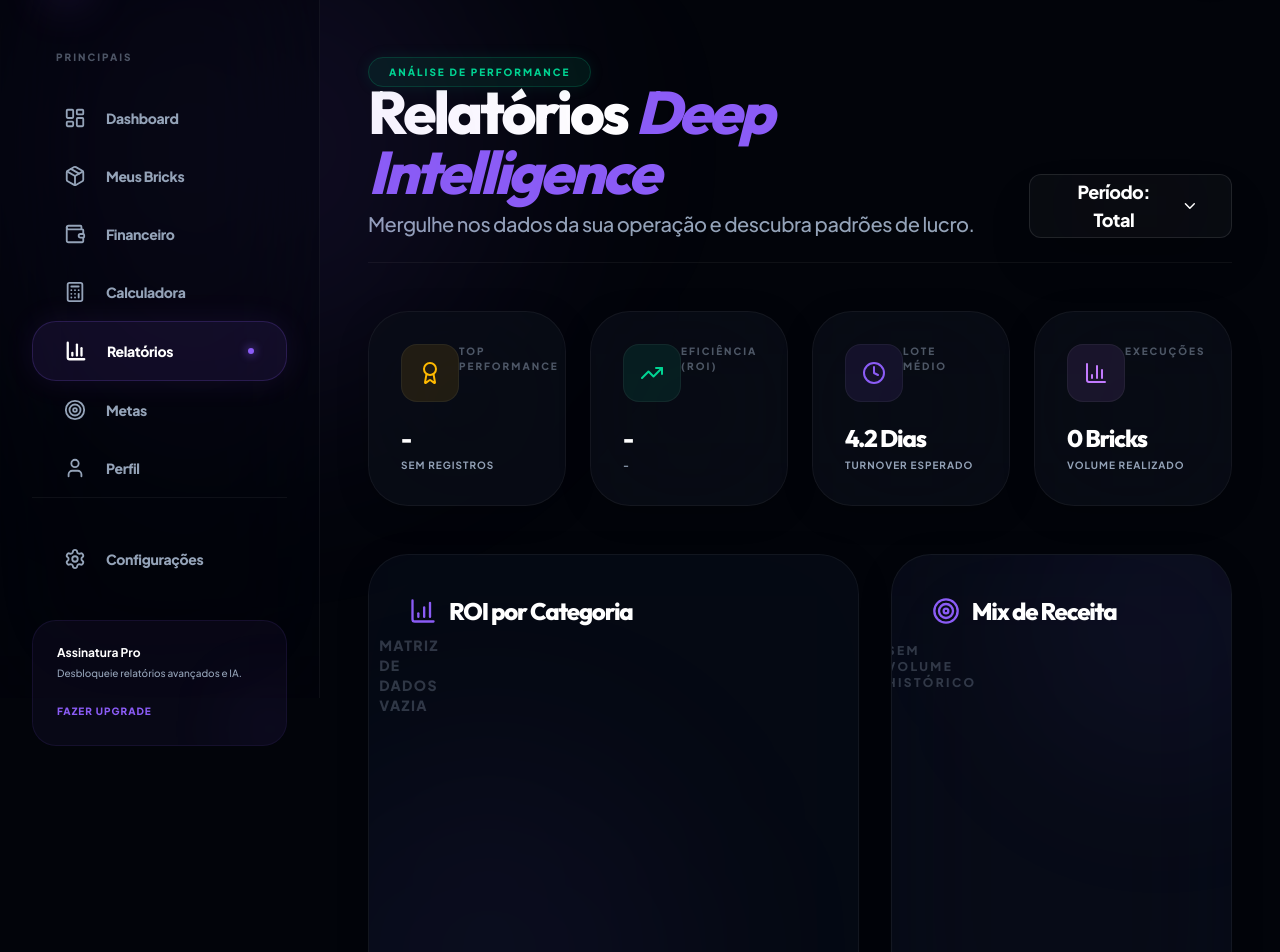
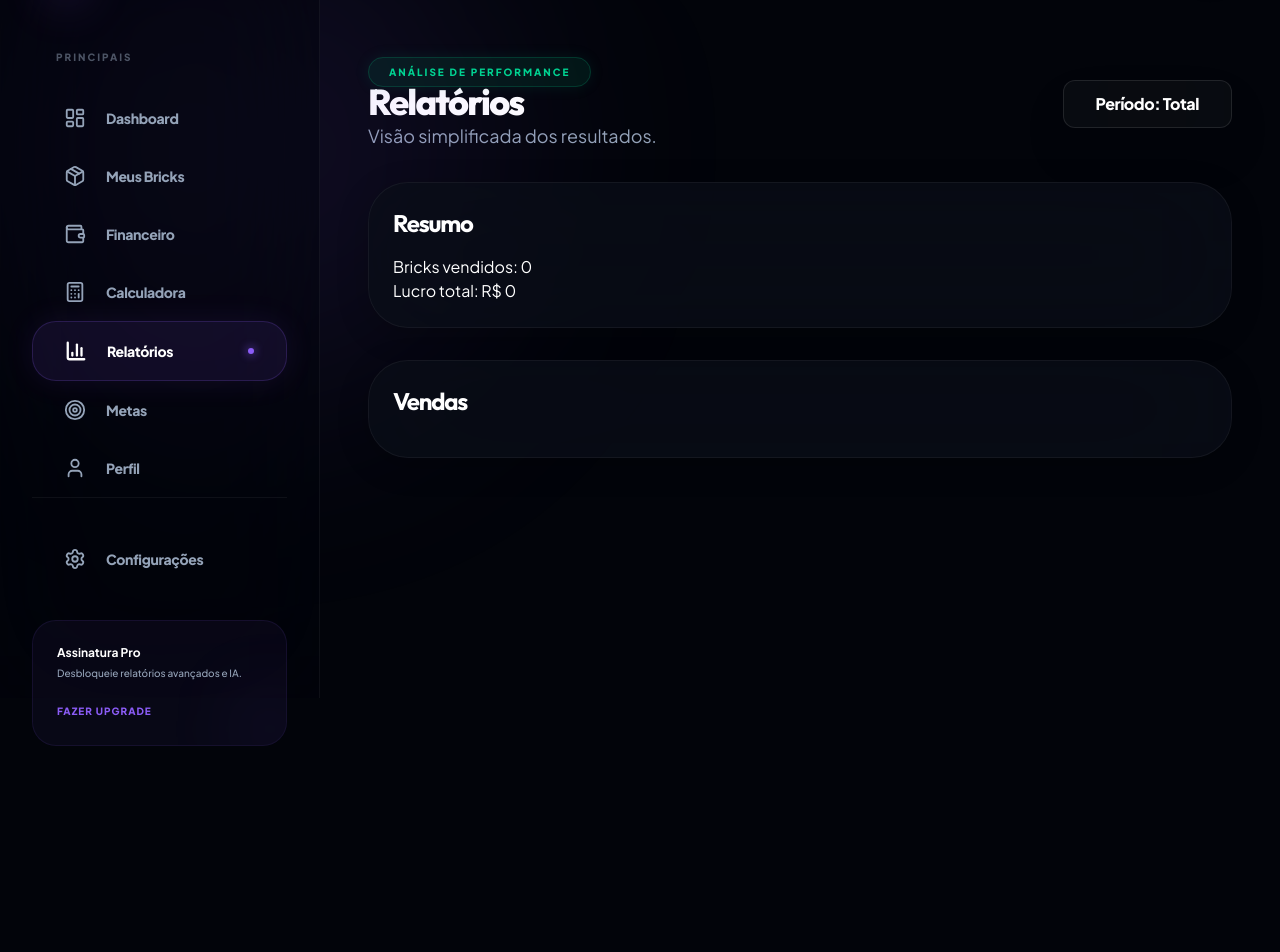
Before and after one commit to LucasFerreiraCode/BrickControl, a React (Vite) app: page /reports in a window 1280 px wide. Shown: the part 102-1054 px from the top of the page. After the commit the page ends 800 px from the top, so only its background shows below. Built offline with nearby package versions, Linux system fonts and the light colour scheme.

Commit message:
Update Reports.tsx

```diff
--- a/src/pages/Reports.tsx
+++ b/src/pages/Reports.tsx
@@ -1,248 +1,39 @@
-import React, { useMemo } from 'react';
-import {
-  BarChart3,
-  PieChart as PieIcon,
-  TrendingUp,
-  Award,
-  Clock,
-  ChevronDown,
-  BarChart4,
-  Target
-} from 'lucide-react';
-import {
-  BarChart,
-  Bar,
-  XAxis,
-  YAxis,
-  CartesianGrid,
-  Tooltip,
-  ResponsiveContainer,
-  PieChart,
-  Pie,
-  Cell
-} from 'recharts';
+import React from 'react';
 import { Card, Badge, Button } from '../components/ui/Common';
 import { useBricks } from '../context/BrickContext';
-import { motion } from 'framer-motion';
-
-const COLORS = ['#8B5CF6', '#10B981', '#F59E0B', '#94A3B8', '#F43F5E'];
 
 const Reports = () => {
-  const { bricks, stats } = useBricks();
-
-  const reportData = useMemo(() => {
-    const soldBricks = bricks.filter(b => b.status === 'Sold');
-
-    // Best Sale
-    const bestSale = soldBricks.length > 0
-      ? [...soldBricks].sort((a, b) => {
-          const profitA = a.salePrice! - a.purchasePrice - a.fees - a.shipping;
-          const profitB = b.salePrice! - b.purchasePrice - b.fees - b.shipping;
-          return profitB - profitA;
-        })[0]
-      : null;
-
-    // Highest ROI
-    const highestROI = soldBricks.length > 0
-      ? [...soldBricks].sort((a, b) => {
-          const roiA = (a.salePrice! - a.purchasePrice - a.fees - a.shipping) / a.purchasePrice;
-          const roiB = (b.salePrice! - b.purchasePrice - b.fees - b.shipping) / b.purchasePrice;
-          return roiB - roiA;
-        })[0]
-      : null;
-
-    // ROI by Category
-    const catROI: Record<string, { totalProfit: number, totalInvestment: number, count: number }> = {};
-    soldBricks.forEach(b => {
-      if (!catROI[b.category]) catROI[b.category] = { totalProfit: 0, totalInvestment: 0, count: 0 };
-      const profit = b.salePrice! - b.purchasePrice - b.fees - b.shipping;
-      catROI[b.category].totalProfit += profit;
-      catROI[b.category].totalInvestment += b.purchasePrice;
-      catROI[b.category].count += 1;
-    });
-
-    const roiByCat = Object.entries(catROI).map(([name, data]) => ({
-      cat: name,
-      roi: Math.round((data.totalProfit / data.totalInvestment) * 100)
-    }));
-
-    // Billing Distribution
-    const billingDist: Record<string, number> = {};
-    soldBricks.forEach(b => {
-      billingDist[b.category] = (billingDist[b.category] || 0) + b.salePrice!;
-    });
-    const pieData = Object.entries(billingDist).map(([name, value]) => ({ name, value }));
-
-    return {
-      bestSale,
-      highestROI,
-      roiByCat,
-      pieData,
-      soldCount: soldBricks.length
-    };
-  }, [bricks]);
+  const { bricks } = useBricks();
+  const soldBricks = bricks.filter(b => b.status === 'Sold');
+  const totalProfit = soldBricks.reduce((sum, b) =>
+    sum + (b.salePrice! - b.purchasePrice - b.fees - b.shipping), 0);
 
   return (
-    <div className="space-y-12 py-8">
-      <header className="flex flex-col md:flex-row md:items-end justify-between gap-8 pb-6 border-b border-white/5">
-        <div className="space-y-2">
+    <div className="space-y-8 py-8">
+      <header className="flex items-center justify-between">
+        <div>
           <Badge variant="green">Análise de Performance</Badge>
-          <h1 className="text-6xl font-black tracking-tighter text-white">
-            Relatórios <span className="text-primary italic">Deep Intelligence</span>
-          </h1>
-          <p className="text-muted text-xl font-medium tracking-tight">Mergulhe nos dados da sua operação e descubra padrões de lucro.</p>
+          <h1 className="text-4xl font-black text-white">Relatórios</h1>
+          <p className="text-muted text-lg">Visão simplificada dos resultados.</p>
         </div>
-        <Button variant="secondary" className="px-8 h-16 border-white/10 text-lg">
-          Período: Total
-          <ChevronDown size={20} className="ml-2" />
-        </Button>
+        <Button variant="secondary" className="px-8 h-12">Período: Total</Button>
       </header>
 
-      {/* Premium Stats Row */}
-      <div className="grid grid-cols-1 md:grid-cols-2 lg:grid-cols-4 gap-6">
-        {[
-          {
-            title: 'Top Performance',
-            value: reportData.bestSale?.name || '-',
-            sub: reportData.bestSale ? `R$ ${(reportData.bestSale.salePrice! - reportData.bestSale.purchasePrice - reportData.bestSale.fees - reportData.bestSale.shipping).toLocaleString()} lucro` : 'Sem registros',
-            icon: Award,
-            color: 'text-amber-400',
-            bg: 'bg-amber-400/10'
-          },
-          {
-            title: 'Eficiência (ROI)',
-            value: reportData.highestROI ? `${(((reportData.highestROI.salePrice! - reportData.highestROI.purchasePrice - reportData.highestROI.fees - reportData.highestROI.shipping) / reportData.highestROI.purchasePrice) * 100).toFixed(0)}%` : '-',
-            sub: reportData.highestROI?.name || '-',
-            icon: TrendingUp,
-            color: 'text-emerald-400',
-            bg: 'bg-emerald-400/10'
-          },
-          {
-            title: 'Lote Médio',
-            value: '4.2 Dias',
-            sub: 'Turnover esperado',
-            icon: Clock,
-            color: 'text-primary',
-            bg: 'bg-primary/10'
-          },
-          {
-            title: 'Execuções',
-            value: `${reportData.soldCount} Bricks`,
-            sub: 'Volume realizado',
-            icon: BarChart3,
-            color: 'text-purple-400',
-            bg: 'bg-purple-400/10'
-          },
-        ].map((item, i) => (
-          <Card key={i} className="p-8 group hover:border-white/10 transition-all">
-            <div className="flex items-start justify-between mb-6">
-              <div className={`p-4 rounded-2xl ${item.bg} ${item.color} border border-white/5`}>
-                <item.icon size={24} />
-              </div>
-              <p className="text-[10px] font-black uppercase tracking-[0.2em] text-muted opacity-50">{item.title}</p>
-            </div>
-            <h4 className="text-2xl font-black text-white tracking-tighter truncate leading-none mb-2">{item.value}</h4>
-            <p className="text-[10px] font-bold text-muted uppercase tracking-widest">{item.sub}</p>
-          </Card>
-        ))}
-      </div>
+      <Card className="p-6">
+        <h2 className="text-2xl font-bold text-white mb-4">Resumo</h2>
+        <p className="text-white">Bricks vendidos: {soldBricks.length}</p>
+        <p className="text-white">Lucro total: R$ {totalProfit.toLocaleString()}</p>
+      </Card>
 
-      <div className="grid grid-cols-1 lg:grid-cols-12 gap-8">
-        {/* ROI Distribution */}
-        <Card className="lg:col-span-7 p-10 bg-slate-900/30 overflow-hidden relative group">
-          <div className="relative z-10">
-            <h3 className="text-2xl font-black text-white tracking-tighter mb-10 flex items-center gap-3">
-              <BarChart4 size={28} className="text-primary" />
-              ROI por Categoria
-            </h3>
-            <div className="h-[350px]">
-              <ResponsiveContainer width="100%" height="100%">
-                {reportData.roiByCat.length > 0 ? (
-                  <BarChart data={reportData.roiByCat} layout="vertical">
-                    <CartesianGrid strokeDasharray="3 3" stroke="#ffffff05" horizontal={false} />
-                    <XAxis type="number" hide />
-                    <YAxis dataKey="cat" type="category" stroke="#64748b" fontSize={10} fontWeight={800} tickLine={false} axisLine={false} width={100} />
-                    <Tooltip
-                      cursor={{fill: 'rgba(255, 255, 255, 0.05)'}}
-                      contentStyle={{ backgroundColor: '#0f172a', border: '1px solid #ffffff10', borderRadius: '16px' }}
-                      formatter={(value) => [`${value}%`, 'Eficiência']}
-                    />
-                    <Bar dataKey="roi" fill="#8B5CF6" radius={[0, 6, 6, 0]} barSize={24} />
-                  </BarChart>
-                ) : (
-                  <div className="h-full flex flex-col items-center justify-center text-muted text-sm space-y-4 opacity-30">
-                    <PieIcon size={48} strokeWidth={1} />
-                    <p className="font-black uppercase tracking-widest">Matriz de dados vazia</p>
-                  </div>
-                )}
-              </ResponsiveContainer>
-            </div>
-          </div>
-          <div className="absolute -left-20 -bottom-20 w-[400px] h-[400px] bg-primary/5 blur-[100px] rounded-full" />
-        </Card>
-
-        {/* Revenue Mix */}
-        <Card className="lg:col-span-5 p-10 bg-slate-900/40 relative group overflow-hidden">
-          <div className="relative z-10 flex flex-col h-full">
-            <h3 className="text-2xl font-black text-white tracking-tighter mb-10 flex items-center gap-3">
-              <Target size={28} className="text-primary" />
-              Mix de Receita
-            </h3>
-            <div className="flex-1 min-h-[300px]">
-              <ResponsiveContainer width="100%" height="100%">
-                {reportData.pieData.length > 0 ? (
-                  <PieChart>
-                    <Pie
-                      data={reportData.pieData}
-                      cx="50%"
-                      cy="50%"
-                      innerRadius={80}
-                      outerRadius={100}
-                      paddingAngle={8}
-                      dataKey="value"
-                      stroke="none"
-                    >
-                      {reportData.pieData.map((entry, index) => (
-                        <Cell key={`cell-${index}`} fill={COLORS[index % COLORS.length]} />
-                      ))}
-                    </Pie>
-                    <Tooltip
-                      contentStyle={{ backgroundColor: '#0f172a', border: '1px solid #ffffff10', borderRadius: '16px' }}
-                      formatter={(value) => [`R$ ${Number(value).toLocaleString()}`, 'Faturamento']}
-                    />
-                  </PieChart>
-                ) : (
-                  <div className="h-full flex items-center justify-center text-muted font-black opacity-30 uppercase tracking-[0.2em] text-xs">
-                    Sem volume histórico
-                  </div>
-                )}
-              </ResponsiveContainer>
-            </div>
-            <div className="flex flex-wrap justify-center gap-6 mt-8 pt-8 border-t border-white/5">
-              {reportData.pieData.map((item, i) => (
-                <div key={i} className="flex items-center gap-2 group cursor-pointer hover:scale-105 transition-transform">
-                  <div className="w-2.5 h-2.5 rounded-full" style={{ backgroundColor: COLORS[i % COLORS.length], boxShadow: `0 0 10px ${COLORS[i % COLORS.length]}50` }} />
-                  <span className="text-[10px] font-black text-slate-300 uppercase tracking-widest">{item.name}</span>
-                </div>
-              ))}
-            </div>
-          </div>
-          <div className="absolute -right-20 -top-20 w-[300px] h-[300px] bg-primary/5 blur-[80px] rounded-full" />
-        </Card>
-      </div>
-
-      {/* Analysis Footer Card */}
-      <Card className="p-12 bg-primary group hover:bg-primary-dark transition-all duration-700 cursor-pointer overflow-hidden relative">
-        <div className="relative z-10 flex flex-col md:flex-row items-center justify-between gap-10">
-          <div className="space-y-4 text-center md:text-left">
-            <h3 className="text-4xl font-black text-white tracking-tighter">Insights de Escala IA</h3>
-            <p className="text-primary-foreground/70 text-lg max-w-2xl font-medium">Sua margem média está 12% acima da média do setor de revenda de luxo. Considere expandir seu capital alocado em 15% para maximizar o retorno sem perda de liquidez.</p>
-          </div>
-          <Button className="bg-white text-primary px-10 h-16 text-lg hover:bg-slate-100 border-none shadow-2xl">
-            Gerar PDF Executivo
-          </Button>
-        </div>
-        <div className="absolute top-0 right-0 w-[600px] h-[600px] bg-white/5 blur-[120px] rounded-full translate-x-1/2 -translate-y-1/2" />
+      <Card className="p-6">
+        <h2 className="text-2xl font-bold text-white mb-4">Vendas</h2>
+        <ul className="space-y-2">
+          {soldBricks.map((b, i) => (
+            <li key={i} className="text-white">
+              {b.name}: R$ {(b.salePrice! - b.purchasePrice - b.fees - b.shipping).toLocaleString()}
+            </li>
+          ))}
+        </ul>
       </Card>
     </div>
   );
```
